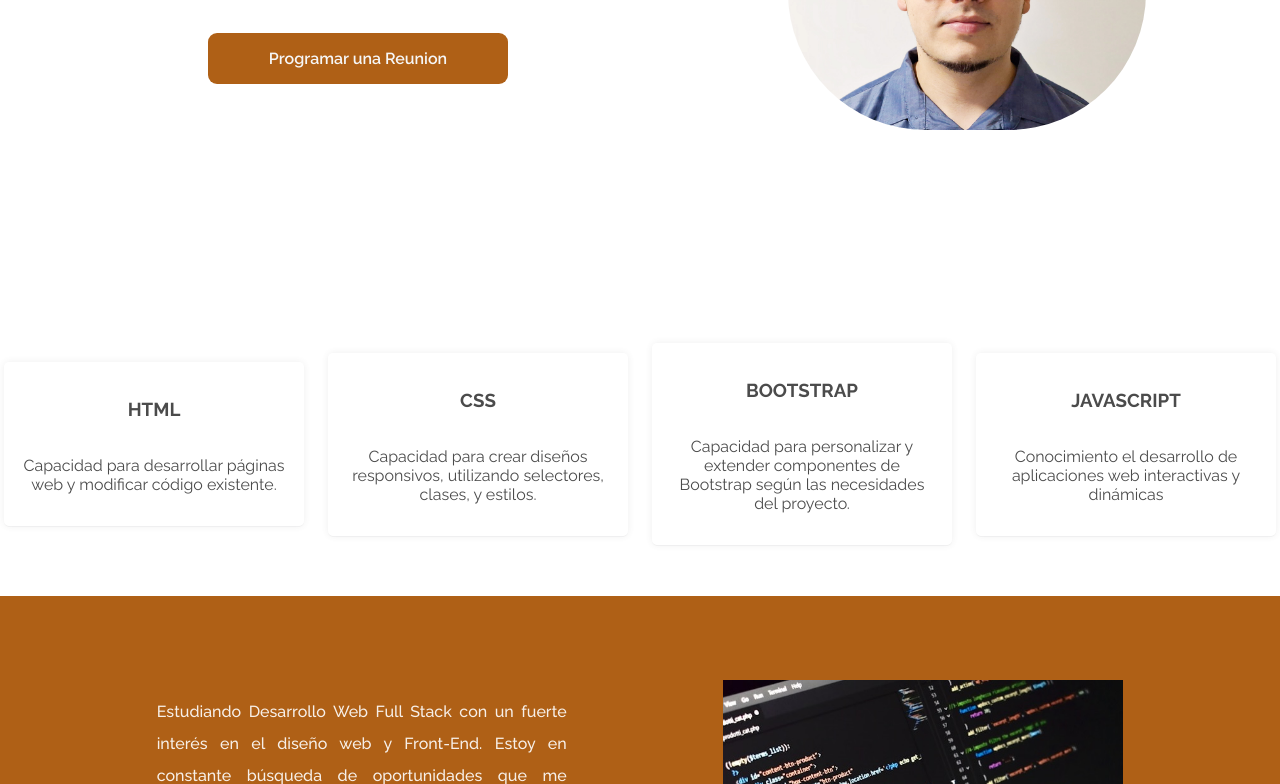
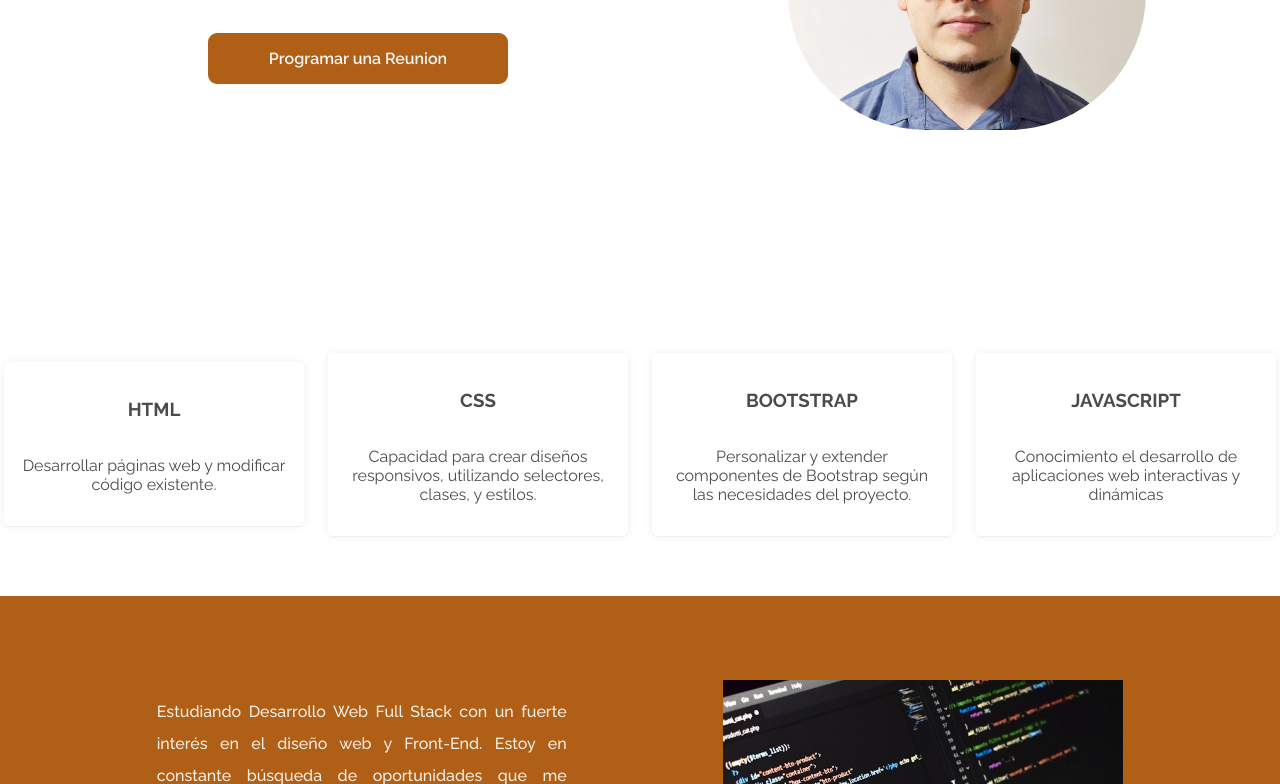
Before and after one commit to Gabrielaafb/Makuharg.github.io, a plain HTML site: page index.html in a window 1280 px wide. Shown: the part 316-1100 px from the top of the page. Drawn offline with nearby package versions, Linux system fonts and the light colour scheme.

Commit message:
modifico_habilidades

```diff
--- a/index.html
+++ b/index.html
@@ -59,7 +59,7 @@
     <main>
         <div class="habilidades">
             <h3 class="titulo-habilidades">HTML</h3>
-            <p>Capacidad para desarrollar páginas web y modificar código existente.</p>
+            <p>Desarrollar páginas web y modificar código existente.</p>
         </div>
         <div class="habilidades">
             <h3 class="titulo-habilidades">CSS</h3>
@@ -67,7 +67,7 @@
         </div>
         <div class="habilidades">
             <h3 class="titulo-habilidades">BOOTSTRAP</h3>
-            <p>Capacidad para personalizar y extender componentes de Bootstrap según las necesidades del proyecto.</p>
+            <p>Personalizar y extender componentes de Bootstrap según las necesidades del proyecto.</p>
         </div>
         <div class="habilidades">
             <h3 class="titulo-habilidades">JAVASCRIPT</h3>
```
